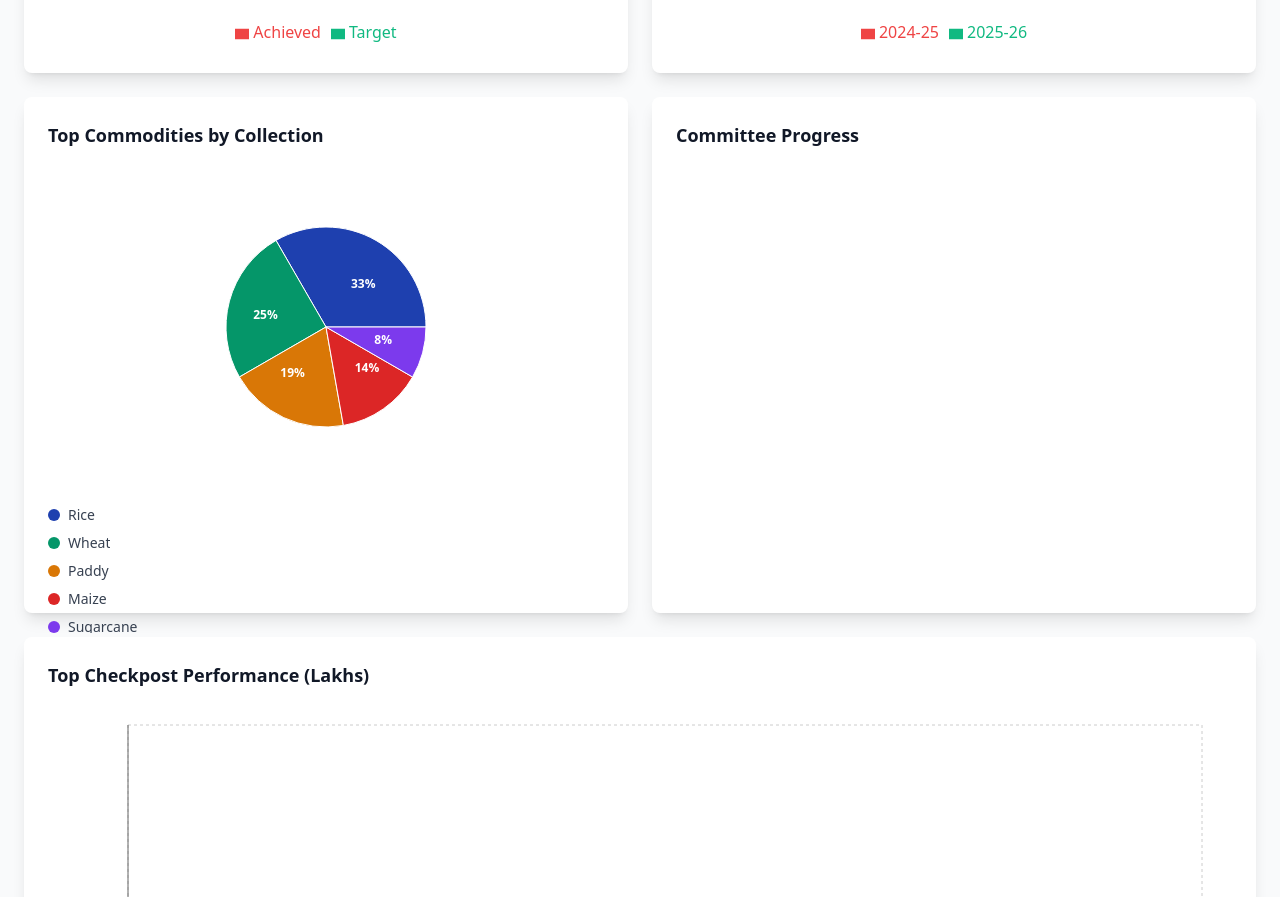
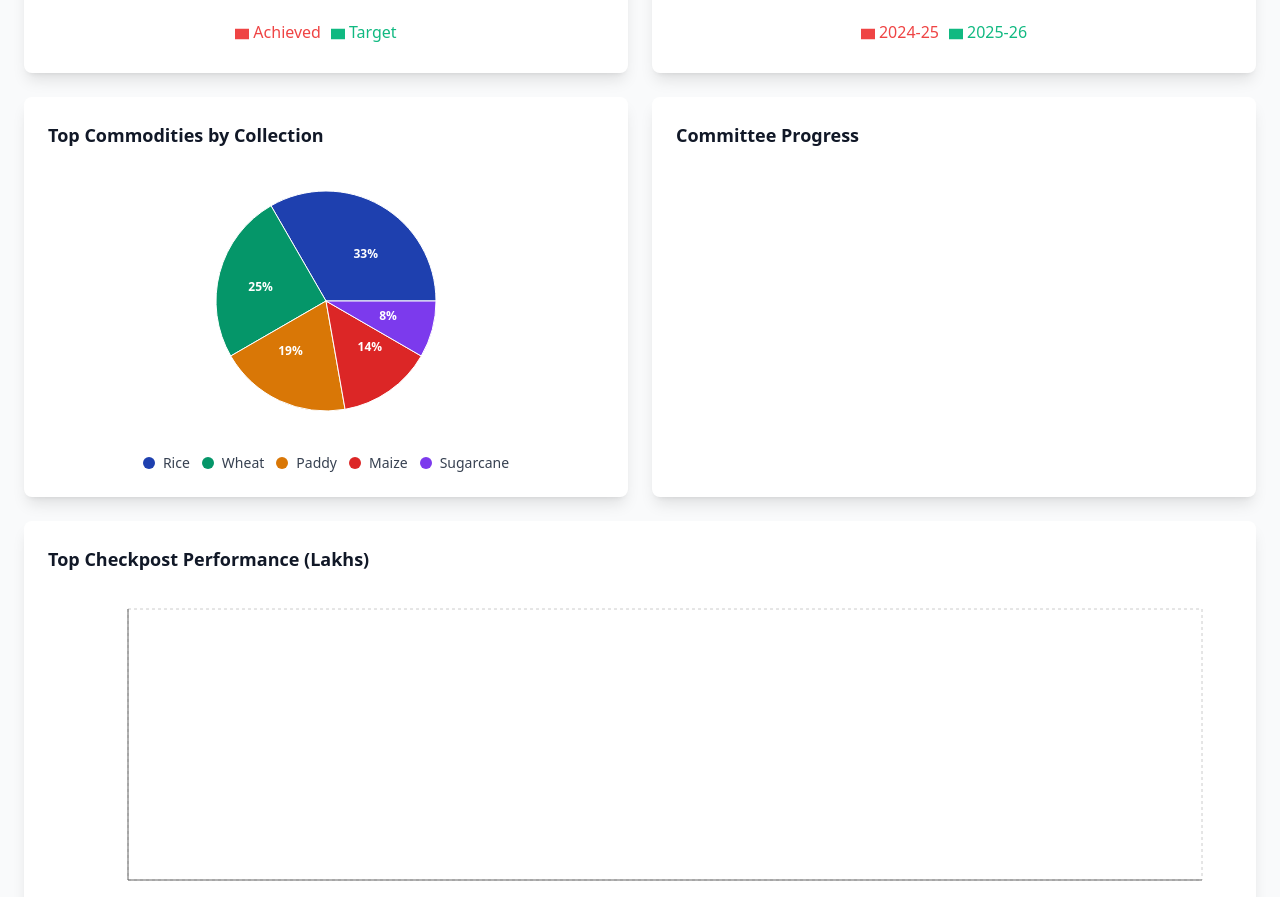
Before and after one commit to Srivathsa252/report_generrator_amc, a React (Vite) app: page /analytics in a window 1280 px wide. Shown: the part 1165-2062 px from the top of the page. Built offline with nearby package versions, Linux system fonts and the light colour scheme.

Commit message:
pie chart updated

```diff
--- a/src/components/charts/PieChart.tsx
+++ b/src/components/charts/PieChart.tsx
@@ -42,11 +42,10 @@ const CustomPieChart: React.FC<PieChartProps> = ({
   };
 
   return (
-    <div className="bg-white p-6 rounded-lg shadow-lg h-full">
+    <div className="bg-white p-6 rounded-lg shadow-lg h-full flex flex-col">
       <h3 className="text-lg font-semibold text-gray-900 mb-4">{title}</h3>
-      <div className="flex flex-col h-full">
       <div className="flex-1 flex items-center justify-center">
-          <ResponsiveContainer width="100%" height={280}>
+        <ResponsiveContainer width={260} height={260}>
           <PieChart>
             <Pie
               data={data}
@@ -54,7 +53,7 @@ const CustomPieChart: React.FC<PieChartProps> = ({
               cy="50%"
               labelLine={false}
               label={renderCustomizedLabel}
-                outerRadius={100}
+              outerRadius={110}
               fill="#8884d8"
               dataKey={dataKey}
             >
@@ -68,21 +67,14 @@ const CustomPieChart: React.FC<PieChartProps> = ({
           </PieChart>
         </ResponsiveContainer>
       </div>
-
-        {/* Custom Legend with Colors */}
-        <div className="mt-4 grid grid-cols-1 gap-2 max-h-32 overflow-y-auto">
-          {data.map((entry, index) => (
-            <div key={index} className="flex items-center text-sm">
-              <div
-                className="w-3 h-3 rounded-full mr-2 flex-shrink-0"
-                style={{ backgroundColor: colors[index % colors.length] }}
-              ></div>
-              <span className="text-gray-700 truncate" title={entry[nameKey]}>
-                {entry[nameKey]}
-              </span>
+      {/* Custom Legend below chart */}
+      <div className="flex flex-wrap justify-center mt-4 gap-3">
+        {data.map((entry, idx) => (
+          <div className="flex items-center" key={idx}>
+            <span className="w-3 h-3 rounded-full mr-2" style={{ backgroundColor: colors[idx % colors.length] }}></span>
+            <span className="text-sm text-gray-700">{entry[nameKey]}</span>
           </div>
         ))}
-        </div>
       </div>
     </div>
   );
--- a/src/pages/Analytics.tsx
+++ b/src/pages/Analytics.tsx
@@ -421,11 +421,11 @@ const Analytics: React.FC = () => {
         </div>
 
         {/* Committee Progress */}
-        <div className="bg-white p-6 rounded-lg shadow-lg" style={{ minHeight: '400px' }}>
-          <h3 className="text-lg font-semibold text-gray-900 mb-2">Committee Progress</h3>
-          <div className="h-full">
+        <div className="bg-white p-6 rounded-lg shadow-lg h-full flex flex-col justify-between" style={{ minHeight: 340 }}>
+          <h3 className="text-lg font-semibold text-gray-900 mb-4">Committee Progress</h3>
+          <div className="flex-1" style={{ width: '100%', overflowY: 'auto', margin: 0, padding: 0 }}>
             <ProgressChart
-              data={progressData}
+              data={progressData.slice(0, 4)}
               title=""
             />
           </div>
```
Lines whose indentation alone changed are shown as unchanged.
